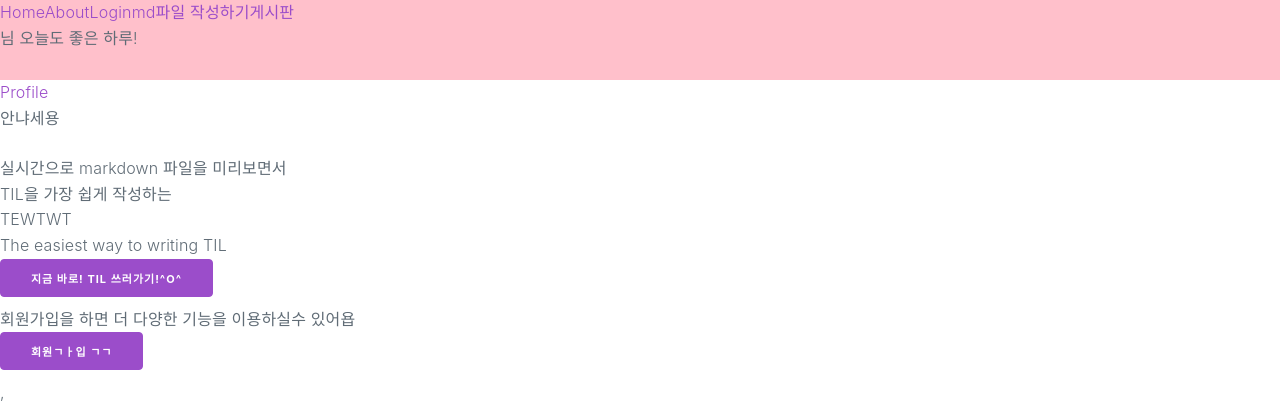
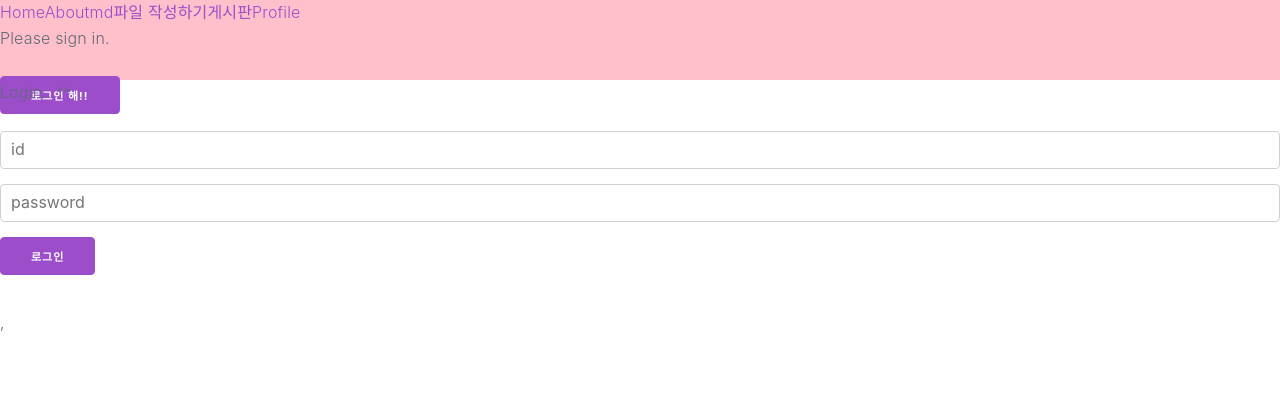
Before and after one commit to julia98percent/TEWTWT, a React (Create React App) app: page /#/login in a window 1280 px wide. Before the commit this address led to /#/. Shown: the top 408 px of the page. Built offline with nearby package versions, Linux system fonts and the light colour scheme; no server answers.

Commit message:
로그인 상태에 따른 디스플레이

```diff
--- a/src/App.js
+++ b/src/App.js
@@ -9,9 +9,11 @@ import SignupForm from "./components/SignupForm";
 import Login from "./components/LoginForm";
 import PageNotFound from "./routes/404";
 import Board from "./routes/Board";
-// import { fire } from "./Firebase";
-// import firebase from "firebase";
+import firebase from "firebase/app";
+import "firebase/auth";
 import Profile from "./components/Profile";
+import { auth } from "./firebase.utils";
+import { use } from "marked";
 
 const GlobalStyle = createGlobalStyle`
   body {
@@ -23,31 +25,41 @@ const GlobalStyle = createGlobalStyle`
 `;
 
 class App extends Component {
-  // constructor() {
-  //   super();
-  //   fire();
-  // }
-
-  // handleCreate = (data) => {
-  //   console.log(data);
-  // };
+  constructor() {
+    super();
+    this.state = {
+      user: null,
+    };
+  }
+  parentFunction = (data) => {
+    this.setState({
+      user: data,
+    });
+    console.log(data + "!!");
+  };
   render() {
     return (
       <div>
         <Router>
           <GlobalStyle />
-          <Nav ji={this.data} />
-          <Link to="profile">Profile</Link>
+          <Nav user={this.state.user} />
+
           <Switch>
+            {/* <AuthRoute
+              authenticated={authenticated}
+              path="/profile"
+              render={(props) => <Profile user={user} {...props} />}
+            /> */}
             <Route path="/" exact={true} component={Home} />
             <Route path="/about" component={About} />
             <Route path="/writing" component={Writing} />
             <Route path="/board" component={Board} />
             {/* onCreate={this.handleCreate} */}
             <SignupForm path="/signup" />
-            <Route path="/login" component={Login} />
+            <Route path="/profile" component={Profile} />
+            {/* <Route path="/login" component={Login} signin={this.signin} /> */}
+            <Login parentFunction={this.parentFunction} path="/login" />
             <Route component={PageNotFound} />
-            <Route path="/profile" component={Profile} />
           </Switch>
         </Router>
       </div>
--- a/src/components/LoginForm.js
+++ b/src/components/LoginForm.js
@@ -1,13 +1,25 @@
 import React, { Component } from "react";
 import firebase from "firebase/app";
 import "firebase/auth";
-
+// function childFunction() {
+//   this.props.signin(this.firebaseUser);
+// }
 class LoginForm extends Component {
-  state = {
-    name: "",
-    id: "",
-    password: "",
-  };
+  constructor() {
+    super();
+    this.state = {
+      name: "",
+      id: "",
+      password: "",
+      firebaseUser: null,
+    };
+    this.childFunction = this.childFunction.bind(this);
+  }
+  // state = {
+  //   name: "",
+  //   id: "",
+  //   password: "",
+  // };
 
   handleChange = (e) => {
     this.setState({
@@ -15,6 +27,11 @@ class LoginForm extends Component {
       //Computed property names 문법 사용
       [e.target.name]: e.target.value,
     });
+  };
+  childFunction = (props) => {
+    if (props == undefined) {
+      console("아니 왜...ㅅㅂ");
+    } else this.props.parentFunction(props);
   };
 
   handleSubmit = (e) => {
@@ -24,15 +41,16 @@ class LoginForm extends Component {
     firebase
       .auth()
       .signInWithEmailAndPassword(this.state.id, this.state.password)
-      .then(function (firebaseUser) {
+      .then((user) => {
         //성공하면 firebaseUser에 유저 정보 값이 담겨 넘어온다.
-        alert("loginSuccess(firebaseUser)");
-      })
-      .catch(function (error) {
-        // 실패했을 때 에러 처리
-        alert(error);
-        alert("로그인 실패");
+        console.log(user.user.email);
+        this.childFunction(user.user.email);
       });
+    // .catch(function (error) {
+    //   // 실패했을 때 에러 처리
+    //   alert(error);
+    //   alert("로그인 실패");
+    // });
   };
 
   render() {
@@ -58,7 +76,7 @@ class LoginForm extends Component {
           <div>
             {this.state.name} {this.state.id} {this.state.password}
           </div>
-          <button itype="submit">로그인</button>
+          <button type="submit">로그인</button>
         </form>
       </>
     );
--- /dev/null
+++ b/src/components/LogoutBtn.js
@@ -0,0 +1,24 @@
+import React, { Component } from "react";
+import firebase from "firebase/app";
+import "firebase/auth";
+
+class LogoutBtn extends Component {
+  LogoutFunc = () => {
+    firebase
+      .auth()
+      .signOut()
+      .then(() => {
+        alert("정상적으로 로그아웃 되었습니당!");
+        // Sign-out successful.
+      })
+      .catch((error) => {
+        // An error happened.
+      });
+  };
+
+  render() {
+    return <button onClick={() => this.LogoutFunc()}>로그아웃</button>;
+  }
+}
+
+export default LogoutBtn;
--- a/src/components/Nav.js
+++ b/src/components/Nav.js
@@ -1,6 +1,11 @@
 import React, { Component } from "react";
 import { Link } from "react-router-dom";
 import styled from "styled-components";
+import LoginForm from "./LoginForm";
+import LogoutBtn from "../components/LogoutBtn";
+import { auth } from "../firebase.utils";
+import firebase from "firebase/app";
+import "firebase/auth";
 
 const NavBlock = styled.div`
   background-color:pink;
@@ -15,10 +20,23 @@ class Nav extends Component {
         <div>
           <Link to="/">Home</Link>
           <Link to="/about">About</Link>
-          <Link to="/login">Login</Link>
+          {/* <Link to="/login">Login</Link> */}
           <Link to="/writing">md파일 작성하기</Link>
           <Link to="/board">게시판</Link>
-          <p>{this.props.ji}님 오늘도 좋은 하루!</p>
+          <Link to="/profile">Profile</Link>
+          {this.props.user ? (
+            <>
+              <p>Hello, {this.props.user}</p>
+              <LogoutBtn>로그아웃</LogoutBtn>
+            </>
+          ) : (
+            <>
+              <p>Please sign in.</p>
+              <Link to="/login">
+                <button>로그인 해!!</button>
+              </Link>
+            </>
+          )}
         </div>
       </NavBlock>
     );
--- a/src/components/SignupForm.js
+++ b/src/components/SignupForm.js
@@ -1,15 +1,7 @@
 import React, { Component } from "react";
 import firebase from "firebase/app";
 import "firebase/auth";
-const firebaseConfig = {
-  apiKey: "AIzaSyDN9z7bPdSMV2F6f8cj176pM53IAeLArtU",
-  authDomain: "tewtwt-cabe4.firebaseapp.com",
-  projectId: "tewtwt-cabe4",
-  storageBucket: "tewtwt-cabe4.appspot.com",
-  messagingSenderId: "1034663187007",
-  appId: "1:1034663187007:web:376366f1bb8ef303301e8a",
-};
-firebase.initializeApp(firebaseConfig);
+
 class SignupForm extends Component {
   state = {
     name: "",
--- a/src/routes/Home.js
+++ b/src/routes/Home.js
@@ -25,6 +25,10 @@ export default function Home() {
       <Link to="/signup">
         <button>회원ㄱㅏ입 ㄱㄱ</button>
       </Link>
+      <div>회원가입을 하면 더 다양한 기능을 이용하실수 있어욥</div>
+      <Link to="/login">
+        <button>로그인은 여기ㄱ</button>
+      </Link>
     </div>
   );
 }
```
Also changed, not shown: src/routes/AuthRoute.js (added, +25 -0 lines).
